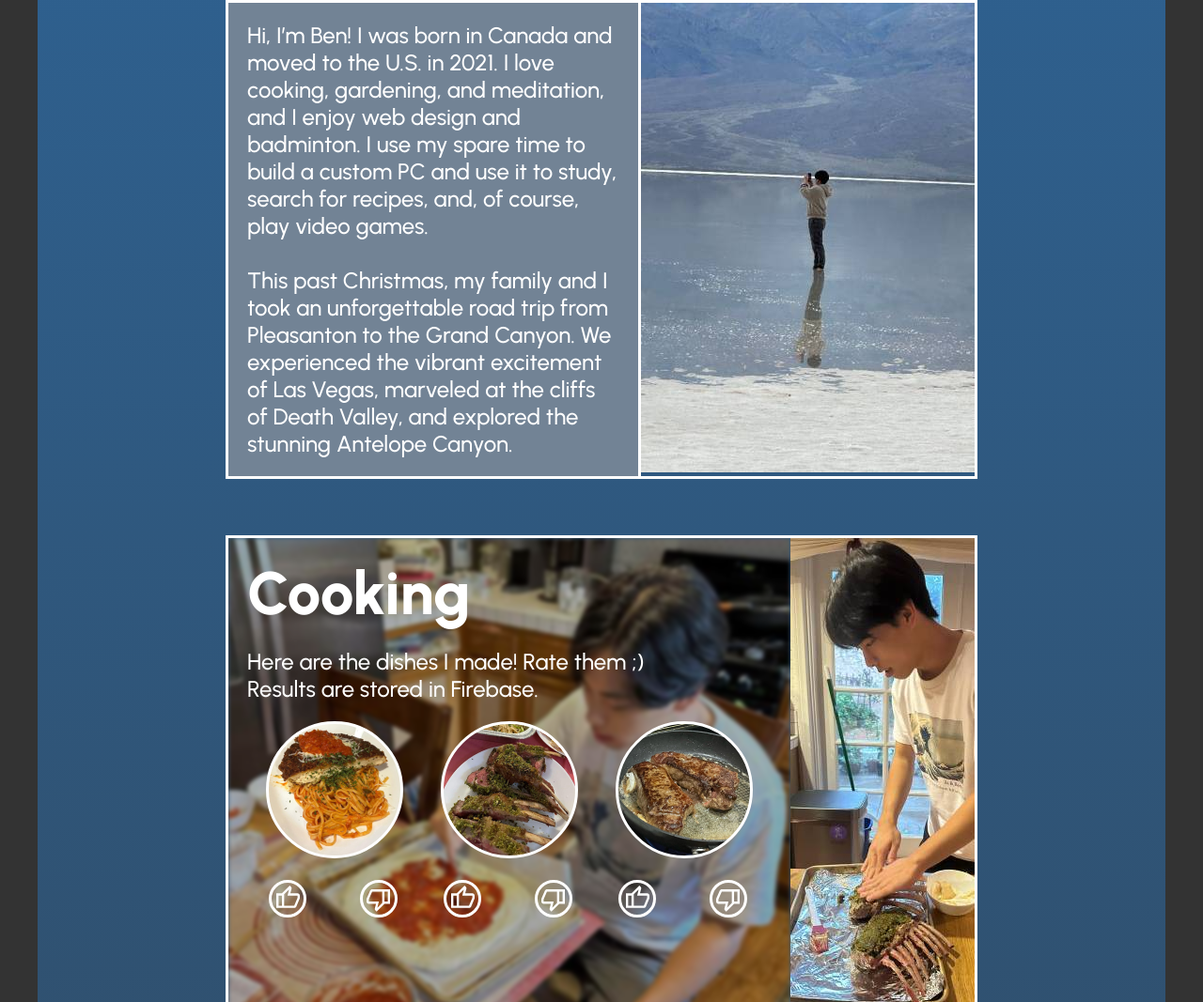
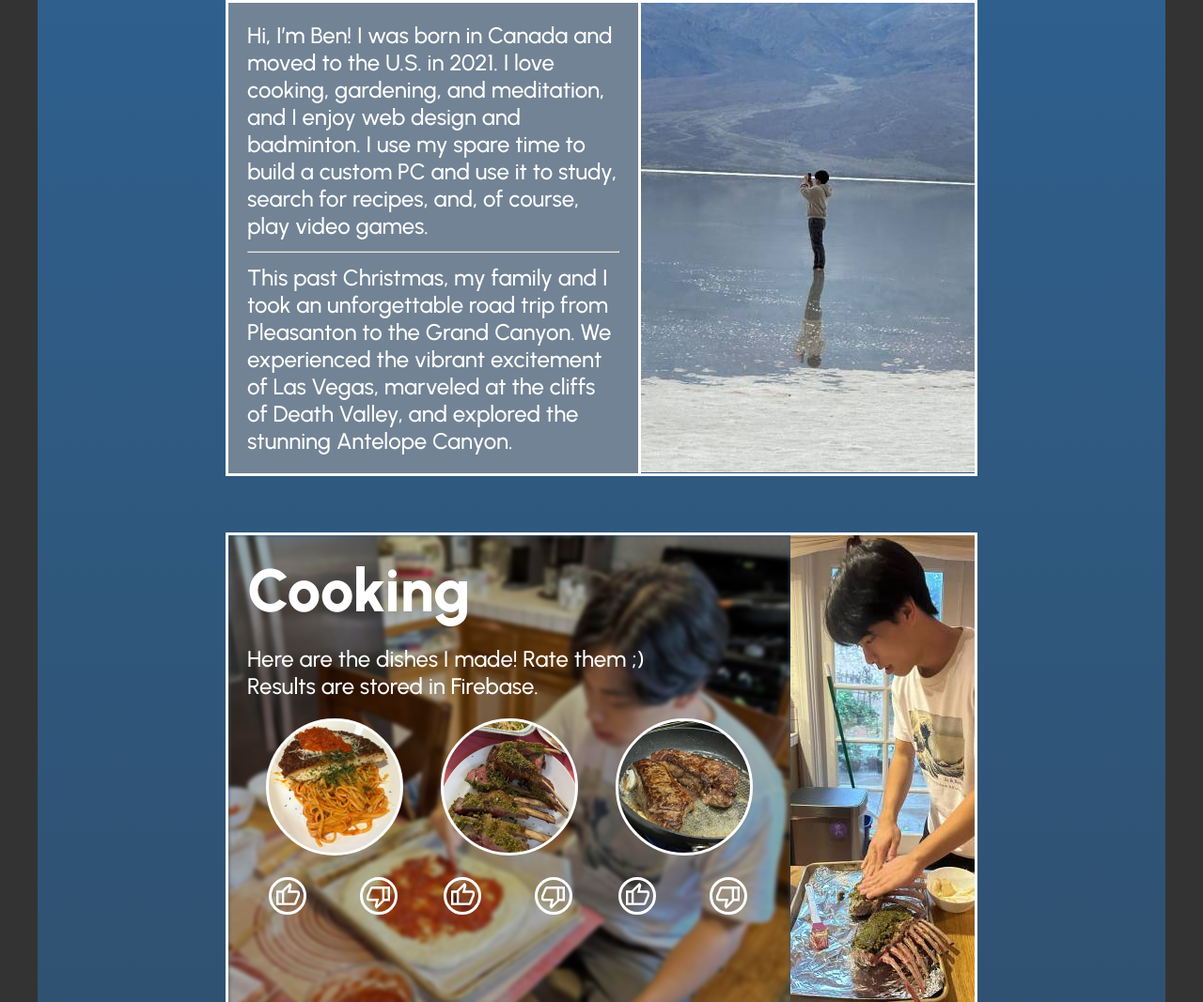
Before and after one commit to yukimajik/ben, a plain HTML site: page index.html in a window 1280 px wide. Shown: the part 892-1959 px from the top of the page at 94% size. Drawn offline with Linux system fonts and the light colour scheme; no server answers.

Commit message:
Update index.html

```diff
--- a/index.html
+++ b/index.html
@@ -19,7 +19,7 @@
       <div class="section bio">
         <div class="left">
           <div class="text">Hi, I’m Ben! I was born in Canada and moved to the U.S. in 2021. I love cooking, gardening, and meditation, and I enjoy web design and badminton. I use my spare time to build a custom PC and use it to study, search for recipes, and, of course, play video games.
-          </div> <br>
+          </div> <hr>
           <div class="text">This past Christmas, my family and I took an unforgettable road trip from Pleasanton to the Grand Canyon. We experienced the vibrant excitement of Las Vegas, marveled at the cliffs of Death Valley, and explored the stunning Antelope Canyon.
            </div>
         </div>
```
